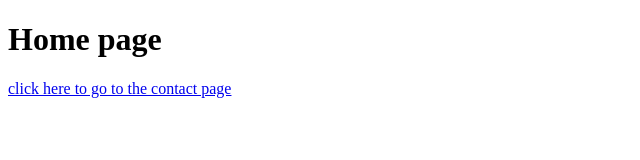
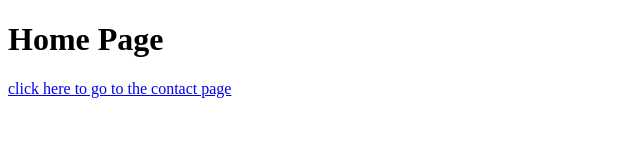
Before and after one commit to frankieag10/prep-0722-code-solutions, a website: page prep-html-links/index.html in a window 1280 px wide. Shown: the full height of the page, 0-640 px from the left. Drawn offline with Linux system fonts and the light colour scheme.

Commit message:
redid HTML-link3

```diff
--- a/prep-html-links/index.html
+++ b/prep-html-links/index.html
@@ -4,7 +4,7 @@
   <title>Home Page</title>
 </head>
 <body>
-  <h1>Home page</h1>
+  <h1>Home Page</h1>
   <a href="./contact-us.html">click here to go to the contact page</a>
 </body>
 </html>
```
